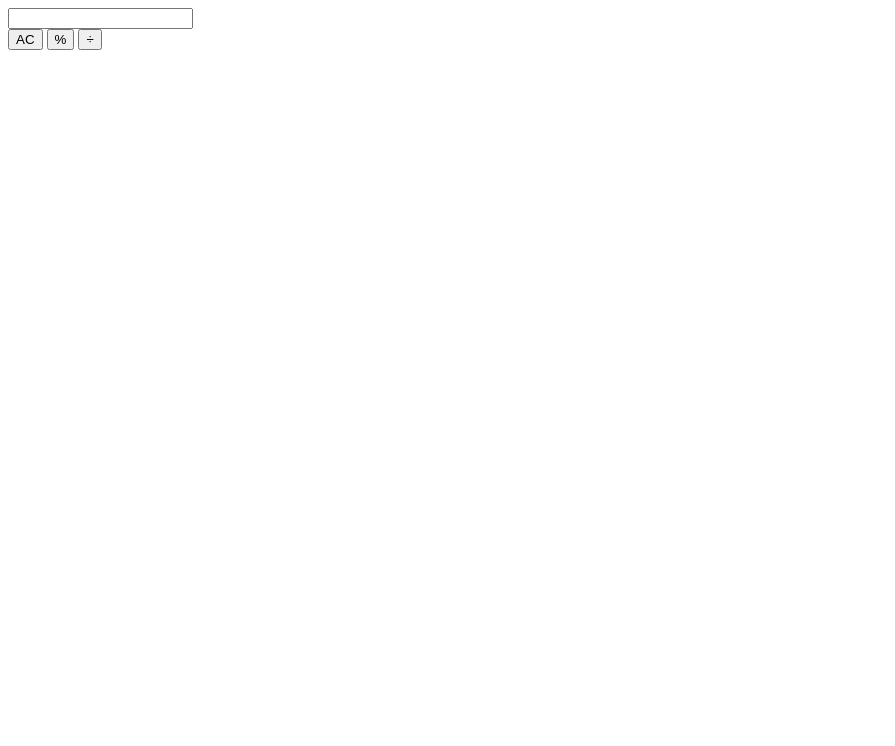
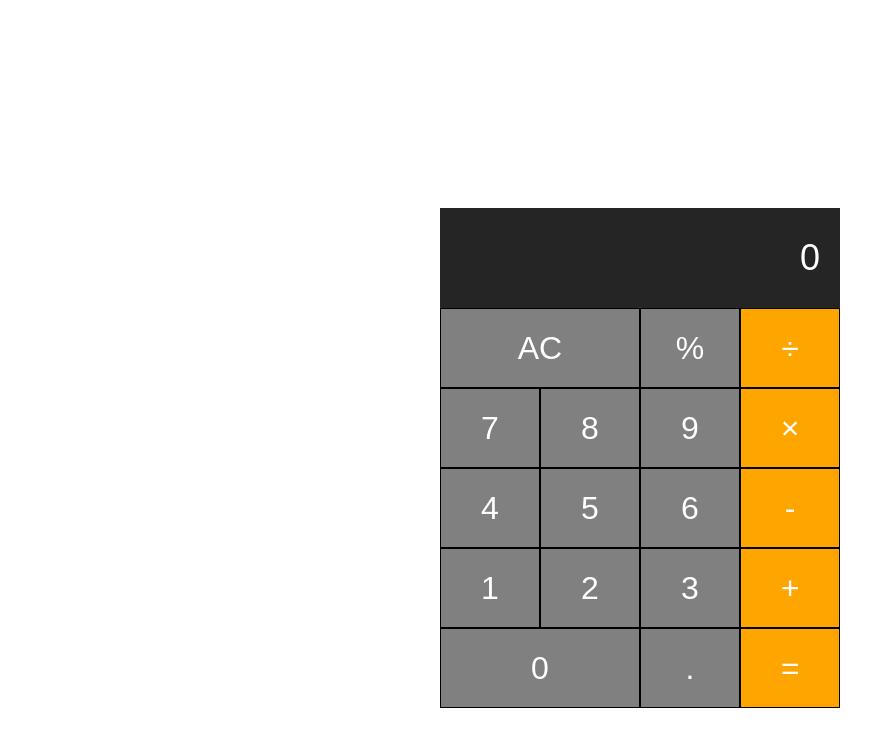
Before and after one commit to ndrey16/kalkulator, a plain HTML site: page index.html in a window 1280 px wide. Shown: the whole page, without its empty margins (0-895 px from the left). Drawn offline with Linux system fonts and the light colour scheme.

Commit message:
memberi style pada calculator

```diff
--- a/index.html
+++ b/index.html
@@ -5,15 +5,39 @@
     <meta http-equiv="X-UA-Compatible" content="IE=edge">
     <meta name="viewport" content="width=device-width, initial-scale=1.0">
     <title>CALCULATOR</title>
+    <link rel="stylesheet" href="stylesheet.css">
 </head>
 <body>
     <div class="calculator">
-        <input type="text" class="calculator-screen">
+        <input type="text" class="calculator-screen" value="0" disabled >
         <div class="calculator-keys">
-            <div class="rows">
+            <div class="row">
                 <button class="all-clear">AC</button>
                 <button class="percentage">%</button>
-                <button class="operator">&divide;</button>
+                <button class="operator" value="/">&divide;</button>
+            </div>
+            <div class="row">
+                <button class="number" value="7">7</button>
+                <button class="number" value="8">8</button>
+                <button class="number" value="9">9</button>
+                <button class="operator" value="*">&times;</button>
+            </div>
+            <div class="row">
+                <button class="number" value="4">4</button>
+                <button class="number" value="5">5</button>
+                <button class="number" value="6">6</button>
+                <button class="operator" value="-">-</button>
+            </div>
+            <div class="row">
+                <button class="number" value="1">1</button>
+                <button class="number" value="2">2</button>
+                <button class="number" value="3">3</button>
+                <button class="operator" value="+">+</button>
+            </div>
+            <div class="row">
+                <button class="number zero-btn" value="0">0</button>
+                <button class="decimal" value=".">.</button>
+                <button class="equal-sign">=</button>
             </div>
         </div>
     </div>
--- /dev/null
+++ b/stylesheet.css
@@ -0,0 +1,44 @@
+.calculator {
+    text-align: center;
+    margin: 0 auto;
+    padding-top: 200px;
+    width: 400px;
+}
+.calculator-screen {
+    width: 100%;
+    height: 100px;
+    background-color: #252525;
+    color: #fff;
+    text-align: right;
+    font-size: 36px;
+    border: none;
+    padding: 0 20px;
+    box-sizing: border-box;
+}
+.calculator-keys {
+    width: 100%;
+}
+.row {
+    display: flex;
+}
+button {
+    height: 80px;
+    background-color: gray;
+    border: 1px solid black;
+    font-size: 32px;
+    color: #fff;
+    width: 25%;
+    outline: none;
+}
+.all-clear, .zero-btn {
+    width: 50%;
+}
+.operator, .equal-sign {
+    background-color: orange;
+}
+button:hover {
+    background-color: darkgray;
+}
+.operator:hover, .equal-sign:hover {
+    background-color: darkorange;
+}
```
Also changed, not shown: style.css (deleted).
